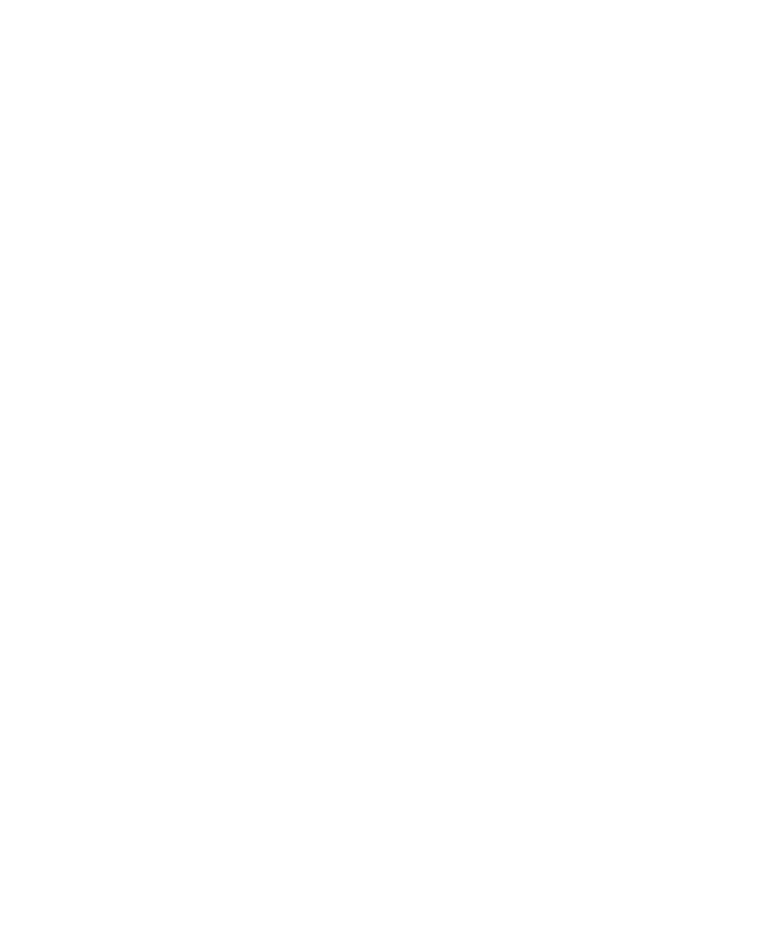
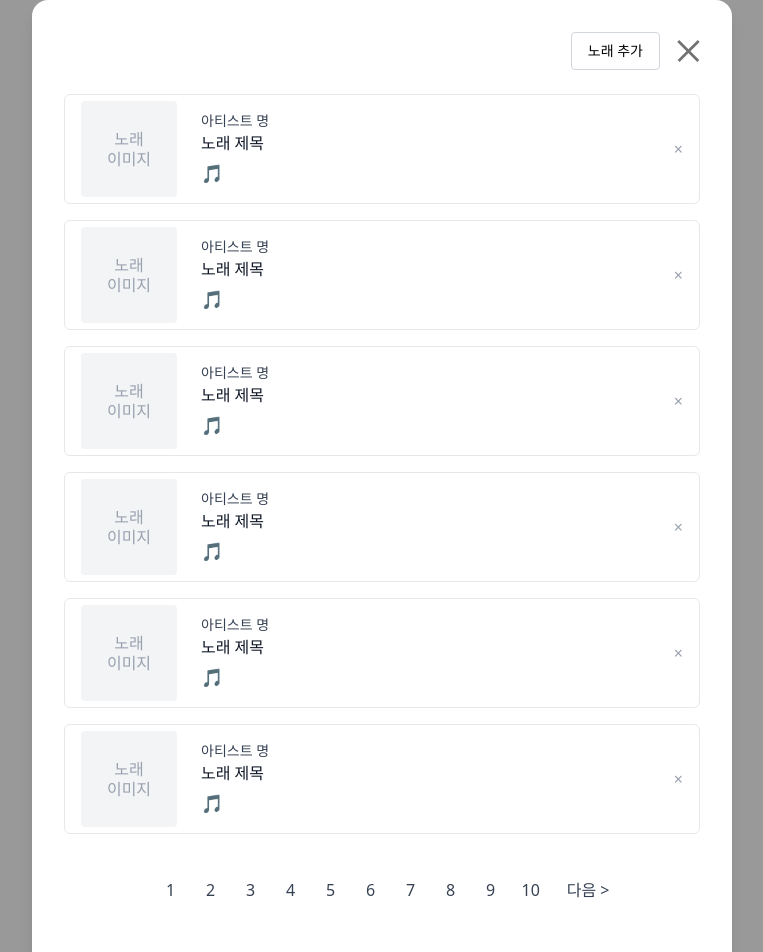
Before and after one commit to forwoni/MoodLog, a React (Vite) app in the folder frontend/my-app/: page /playlistEditor in a window 1280 px wide. Before the commit this address had no page. Shown: the top 952 px of the page, without its empty margins (258-1021 px from the left). Before the commit the page ends 800 px from the top, so only its background shows below. Built offline with nearby package versions, Linux system fonts and the light colour scheme.

Commit message:
create PlayListEditor_UI

```diff
--- a/frontend/my-app/src/App.tsx
+++ b/frontend/my-app/src/App.tsx
@@ -3,6 +3,7 @@
 import LoginPage from './pages/LoginPage';
 import RegisterPage from './pages/RegisterPage';
 import HistoryPage from './pages/HistoryPage';
+import PlayListEditor from "./pages/PlayListEditor";
 
 function App() {
   return (
@@ -12,6 +13,7 @@
         <Route path="/login" element={<LoginPage />} />
         <Route path="/register" element={<RegisterPage />} />
         <Route path="/history" element={<HistoryPage />} />
+        <Route path="/playlistEditor" element={<PlayListEditor />} />
       </Routes>
     </BrowserRouter>
   );
--- a/frontend/my-app/src/components/UserPlayLIstBox.tsx
+++ b/frontend/my-app/src/components/UserPlayLIstBox.tsx
@@ -1,7 +1,10 @@
 import React from "react";
 import pencil_icon from "../assets/pencil_icon.svg";
+import { useNavigate } from "react-router-dom";
 
 export const UserPlayListBox = (): React.JSX.Element => {
+  const navigate = useNavigate();
+
   return (
     <div className="w-60 h-[348px] mt-[30px]">
       <div className="flex w-60 items-start gap-10 relative">
@@ -9,13 +12,15 @@
           {/* 이미지 영역 */}
           <div className="flex h-60 items-start relative self-stretch w-full">
             <div className="relative flex-1 self-stretch grow bg-[#d8d8d880]">
-              <div className="absolute w-[209px] h-4 top-[111px] left-4 font-normal text-black text-center tracking-[0] leading-4 whitespace-nowrap">
+              <div className="absolute w-[209px] h-4 top-[111px] left-4 font-normal text-black text-center tracking-[0] leading-4 whitespace-nowrap flex items-center justify-center">
                 노래 이미지
               </div>
+              {/* 연필 아이콘 클릭 시 PlayListEditor로 이동 */}
               <img
                 className="absolute left-[216px] top-[9px] w-6 h-6 cursor-pointer"
                 src={pencil_icon}
-                alt="내용 수정"
+                alt="이미지 수정"
+                onClick={() => navigate("/playlisteditor")}
               />
             </div>
           </div>
--- /dev/null
+++ b/frontend/my-app/src/pages/PlayListEditor.tsx
@@ -0,0 +1,88 @@
+import React, { useState } from "react";
+import x_icon from "../assets/x_icon.svg";
+
+const dummySongs = Array.from({ length: 6 }).map((_, i) => ({
+  id: i + 1,
+  artist: "아티스트 명",
+  title: "노래 제목",
+}));
+
+export default function PlayListEditor() {
+  const [songs, setSongs] = useState(dummySongs);
+
+  const handleDelete = (id: number) => {
+    setSongs(songs.filter(song => song.id !== id));
+  };
+
+  const handleAdd = () => {
+    setSongs([
+      ...songs,
+      { id: Date.now(), artist: "아티스트 명", title: "노래 제목" },
+    ]);
+  };
+
+  return (
+    <div className="w-full min-h-screen flex items-center justify-center bg-black/40">
+      <div className="w-[700px] min-h-[1100px] bg-white rounded-2xl shadow-lg p-8 flex flex-col relative">
+        {/* 상단 우측: 노래 추가, 닫기 버튼 */}
+        <div className="flex justify-end items-center mb-6">
+          <button
+            onClick={handleAdd}
+            className="border border-gray-300 rounded px-4 py-2 text-sm font-medium mr-4 hover:bg-gray-100"
+          >
+            노래 추가
+          </button>
+          <button onClick={() => window.history.back()}>
+            <img src={x_icon} alt="닫기" className="w-6 h-6" />
+          </button>
+        </div>
+        {/* 곡 리스트: 스크롤 없음, 6개가 한 화면에 모두 보임 */}
+        <div className="flex flex-col gap-4 mb-10">
+          {songs.map(song => (
+            <div
+              key={song.id}
+              className="flex items-center bg-white border border-gray-200 rounded-md px-4 py-5 relative min-h-[110px]"
+              style={{ height: 110 }}
+            >
+              {/* 썸네일 */}
+              <div className="w-24 h-24 bg-gray-100 rounded flex items-center justify-center mr-6 text-base text-gray-400 leading-tight text-center select-none">
+                {/* 한 줄이 안 되면 두 줄로 */}
+                <span>
+                  노래<br />이미지
+                </span>
+              </div>
+              {/* 곡 정보 */}
+              <div className="flex flex-col flex-1">
+                <span className="text-sm text-gray-700">{song.artist}</span>
+                <span className="text-base font-medium text-gray-900">{song.title}</span>
+                <span className="text-lg mt-1">🎵</span>
+              </div>
+              {/* 삭제(X) 버튼 */}
+              <button
+                onClick={() => handleDelete(song.id)}
+                className="ml-4 text-gray-400 hover:text-red-500"
+                aria-label="삭제"
+              >
+                ×
+              </button>
+            </div>
+          ))}
+        </div>
+        {/* 페이지네이션: 리스트와 동일한 간격 */}
+        <div className="flex justify-center items-center gap-2">
+          {Array.from({ length: 10 }).map((_, i) => (
+            <button
+              key={i}
+              className="w-8 h-8 flex items-center justify-center rounded text-gray-700 hover:bg-gray-200"
+            >
+              {i + 1}
+            </button>
+          ))}
+          <button className="ml-3 text-gray-700 hover:underline flex items-center">
+            다음 <span className="ml-1">&gt;</span>
+          </button>
+        </div>
+      </div>
+    </div>
+  );
+}
```
Also changed, not shown: frontend/my-app/src/components/HistoryBox.tsx (+0 -30 lines), frontend/my-app/src/components/searchBox.tsx (+0 -25 lines), frontend/my-app/src/pages/HistoryPage.tsx (+0 -45 lines).
